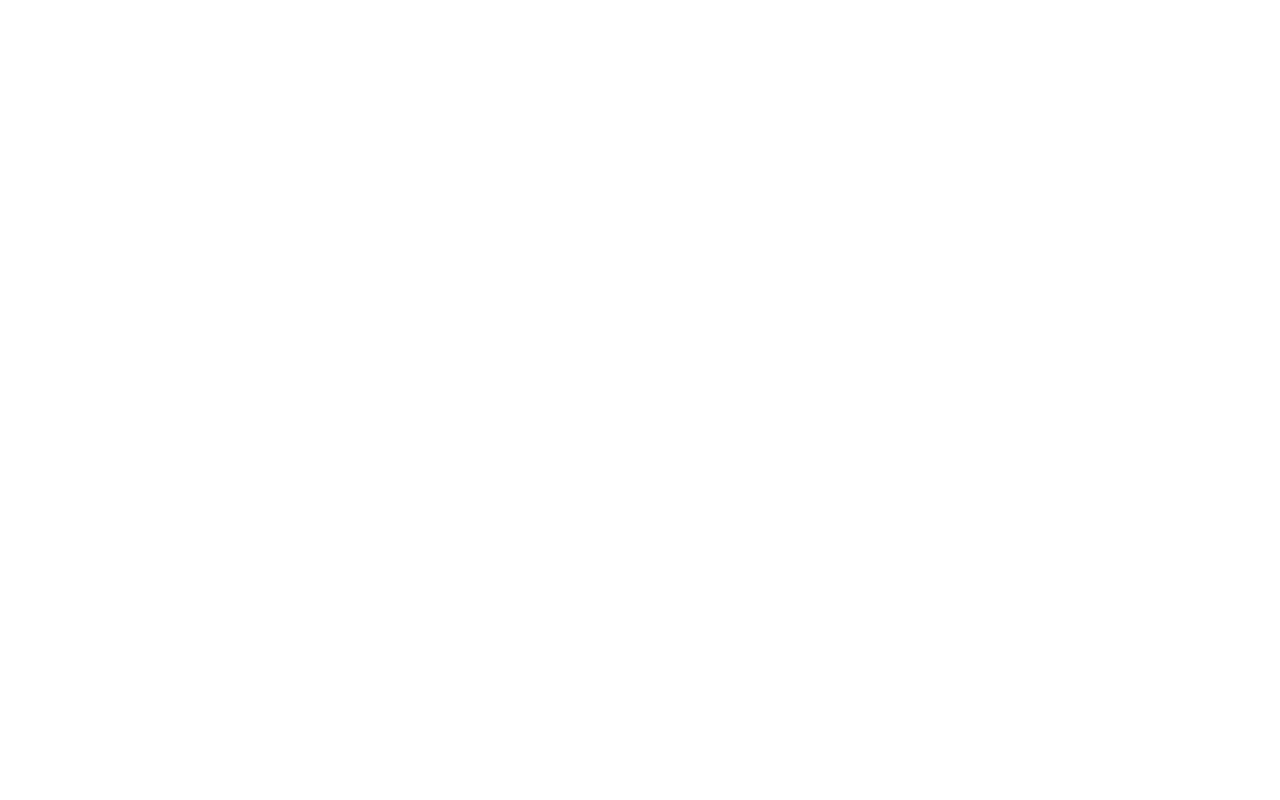
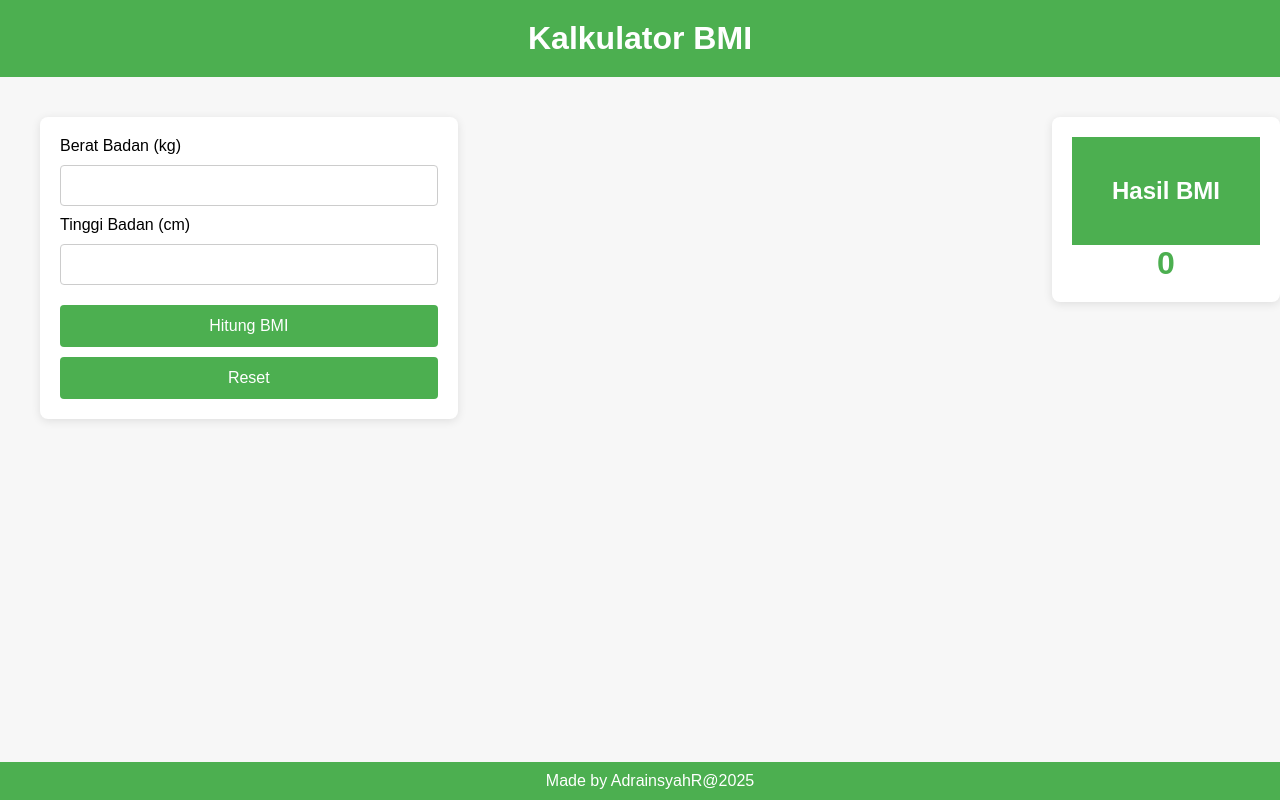
Before and after one commit to revou-fundamental-course/20-jan-25-Yann-15, a plain HTML site: page index.html in a window 1280 px wide. Drawn offline with Linux system fonts and the light colour scheme.

Commit message:
mini project bmi

```diff
--- a/CSS/styles.css
+++ b/CSS/styles.css
@@ -0,0 +1,93 @@
+/* Ini File CSS yang Baru */
+
+/* General Layout */
+body {
+    font-family: Arial, sans-serif;
+    background-color: #f7f7f7;
+    margin: 0;
+    padding: 0;
+}
+
+/* Header */
+header {
+    text-align: center;
+    background-color: #4CAF50;
+    color: white;
+    padding: 20px;
+}
+
+h1 {
+    margin: 0;
+}
+
+/* Main Section */
+main {
+    display: flex;
+    justify-content: space-between;
+    gap: 40px;
+    padding: 40px;
+    flex-wrap: wrap;
+}
+
+/* Form and Information Styling */
+form {
+    background-color: #fff;
+    padding: 20px;
+    border-radius: 8px;
+    box-shadow: 0 2px 10px rgba(0, 0, 0, 0.1);
+    width: 100%;
+    max-width: 400px;
+}
+
+input[type=number] {
+    width: 100%;
+    padding: 12px;
+    margin: 10px 0;
+    border: 1px solid #ccc;
+    border-radius: 4px;
+    box-sizing: border-box;
+}
+
+button {
+    width: 100%;
+    padding: 12px;
+    background-color: #4CAF50;
+    border: none;
+    color: white;
+    font-size: 16px;
+    margin-top: 10px;
+    cursor: pointer;
+    border-radius: 4px;
+}
+
+button:hover {
+    background-color: #45a049;
+}
+
+/* Result Section */
+.result-section {
+    background-color: #fff;
+    padding: 20px;
+    border-radius: 8px;
+    box-shadow: 0 2px 10px rgba(0, 0, 0, 0.1);
+    width: 100%;
+    max-width: 400px;
+    text-align: center;
+}
+
+#result-bmi {
+    font-size: 32px;
+    font-weight: bold;
+    color: #4CAF50;
+}
+
+/* Footer */
+footer {
+    background-color: #4CAF50;
+    color: white;
+    text-align: center;
+    padding: 10px;
+    position: fixed;
+    width: 100%;
+    bottom: 0;
+}
--- a/index.html
+++ b/index.html
@@ -1,12 +1,55 @@
 <!DOCTYPE html>
 <html lang="en">
+
 <head>
     <meta charset="UTF-8">
     <meta name="viewport" content="width=device-width, initial-scale=1.0">
-    <title>Document</title>
-    <link rel="stylesheet" href="CSS\styles.css">
+    <title>Kalkulator BMI</title>
+    <link rel="stylesheet" href="css/styles.css">
 </head>
+
 <body>
+    <header>
+        <h1>Kalkulator BMI</h1>
+    </header>
 
+    <main>
+        <!-- Form Section -->
+        <section>
+            <form id="bmi-form">
+                <div class="form-group">
+                    <label for="weight">Berat Badan (kg)</label>
+                    <input type="number" id="weight" required>
+                </div>
+
+                <div class="form-group">
+                    <label for="height">Tinggi Badan (cm)</label>
+                    <input type="number" id="height" required>
+                </div>
+
+                <button type="submit">Hitung BMI</button>
+                <button type="reset" class="reset-btn">Reset</button>
+            </form>
+        </section>
+
+        <!-- Result Section -->
+        <section>
+            <div class="result-section" id="result-section">
+                <header>
+                    <h2>Hasil BMI</h2>
+                </header>
+                <div>
+                    <span id="result-bmi">0</span>
+                </div>
+            </div>
+        </section>
+    </main>
+
+    <footer>
+        <span>Made by AdrainsyahR@2025</span>
+    </footer>
+
+    <script src="js/script.js"></script>
 </body>
+
 </html>
--- a/js/script.js
+++ b/js/script.js
@@ -1 +1,48 @@
-// ini file javaScript
+// Mengambil elemen-elemen dari DOM
+const form = document.getElementById('bmi-form');
+const resultSection = document.getElementById('result-section');
+const resultBMI = document.getElementById('result-bmi');
+
+// Fungsi untuk menghitung BMI
+function calculateBMI(weight, height) {
+    if (height <= 0 || weight <= 0) {
+        return 'Invalid input';
+    }
+
+    // Menghitung BMI: BMI = berat (kg) / (tinggi (m) * tinggi (m))
+    let heightInMeters = height / 100; // Mengubah tinggi menjadi meter
+    let bmi = weight / (heightInMeters * heightInMeters);
+
+    return bmi.toFixed(2); // Membatasi angka desimal menjadi 2
+}
+
+// Event listener untuk submit form
+form.addEventListener('submit', function(event) {
+    event.preventDefault(); // Mencegah halaman reload saat submit form
+
+    const weight = parseFloat(document.getElementById('weight').value);
+    const height = parseFloat(document.getElementById('height').value);
+
+    // Menghitung dan menampilkan BMI
+    const bmiResult = calculateBMI(weight, height);
+
+    // Menampilkan hasil BMI
+    resultBMI.textContent = bmiResult;
+    resultSection.style.display = 'block'; // Menampilkan bagian hasil
+
+    // Memberikan warna yang sesuai dengan BMI
+    if (bmiResult < 18.5) {
+        resultBMI.style.color = 'blue'; // Underweight
+    } else if (bmiResult >= 18.5 && bmiResult <= 24.9) {
+        resultBMI.style.color = 'green'; // Normal weight
+    } else if (bmiResult >= 25 && bmiResult <= 29.9) {
+        resultBMI.style.color = 'orange'; // Overweight
+    } else {
+        resultBMI.style.color = 'red'; // Obese
+    }
+});
+
+// Event listener untuk reset form
+form.addEventListener('reset', function() {
+    resultSection.style.display = 'none'; // Menyembunyikan hasil saat reset
+});
```
